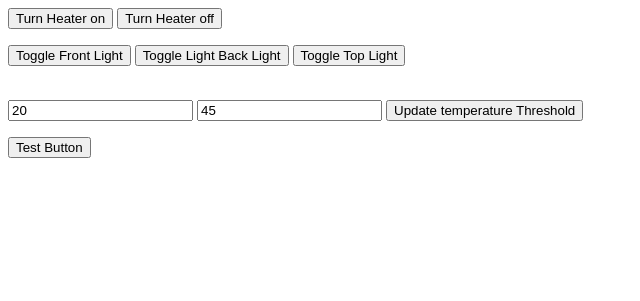
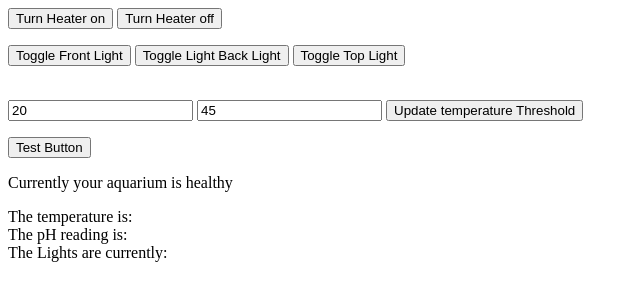
Before and after one commit to rollinballworld/Aquariumatic, a Python web app: template Pi/templates/tank.html in a window 1280 px wide. Shown: the top 301 px of the page, without its empty margins (0-640 px from the left). Run offline with Jinja, Linux system fonts and the light colour scheme; the template is opened without the code that fills it, so the values that code supplies are empty.

Commit message:
Update tank.html

```diff
--- a/Pi/templates/tank.html
+++ b/Pi/templates/tank.html
@@ -24,7 +24,19 @@
             set_test("{{test}}");
         </script>
     <div id="status"></div>
+</form>
+<form>
+    <p>Currently your aquarium is healthy</p>
+    <div id="TempDiv"></div>
+    <div id="pHDiv"></div>
+    <div id="LightDiv"></div>
+    <script>
+        document.getElementById("TempDiv").innerHTML = "The temperature is:";
+        document.getElementById("pHDiv").innerHTML = "The pH reading is:";
+        document.getElementById("LightDiv").innerHTML = "The Lights are currently:";
+    </script>
 
 </form>
+
 </body>
 </html>
```
